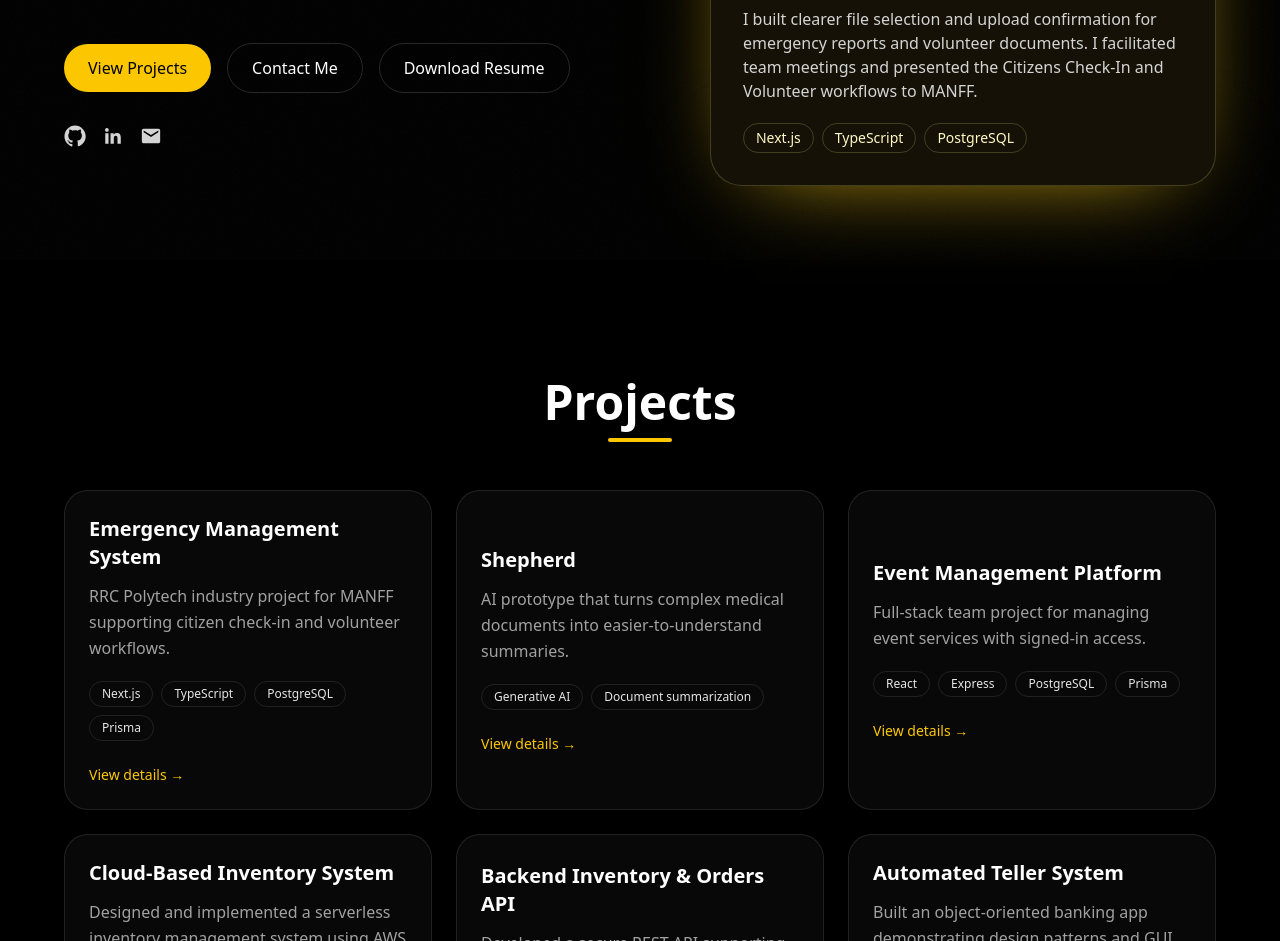
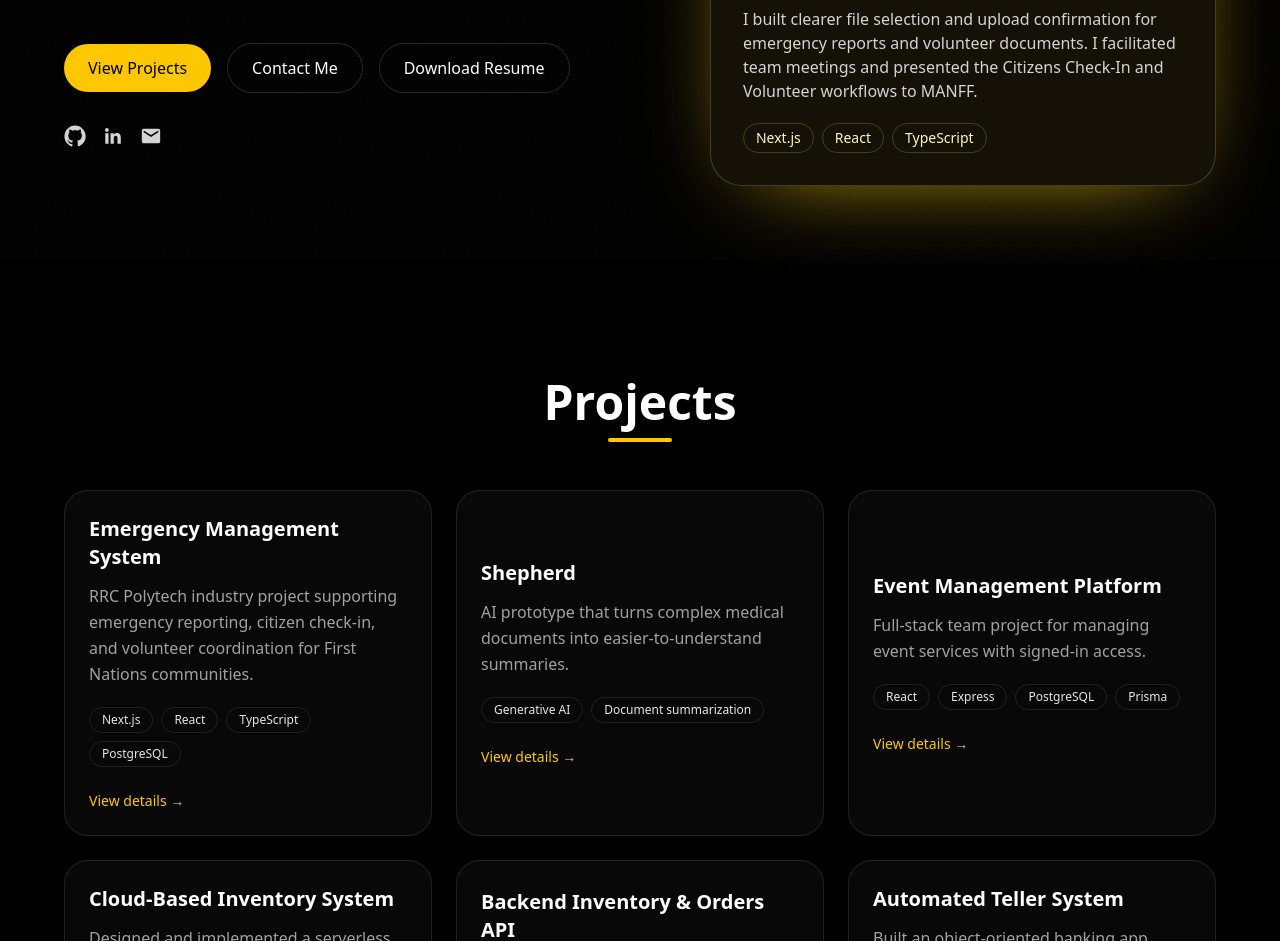
Before and after one commit to jecheta-rrc/nkechi-portfolio, a Next.js app: page / in a window 1280 px wide. Shown: the part 540-1481 px from the top of the page. Built offline with nearby package versions, Linux system fonts and the light colour scheme; a web font is replaced by a local one.

Commit message:
Expand Emergency Management System portfolio entry

```diff
--- a/src/data/projects.ts
+++ b/src/data/projects.ts
@@ -14,13 +14,14 @@ export const projects: Project[] = [
   {
     title: "Emergency Management System",
     description:
-      "RRC Polytech industry project for MANFF supporting citizen check-in and volunteer workflows.",
+      "RRC Polytech industry project supporting emergency reporting, citizen check-in, and volunteer coordination for First Nations communities.",
     longDescription:
-      "I improved the experience of uploading files for emergency reports and volunteer documents, facilitated team meetings, and demonstrated the Citizens Check-In and Volunteer flows to the client.",
-    tech: ["Next.js", "TypeScript", "PostgreSQL", "Prisma", "DaisyUI"],
+      "As a developer on the team, I improved document uploads for emergency reports and volunteer onboarding, contributed to the technical manual, and facilitated team meetings. I demonstrated the Citizens Check-In and Volunteer workflows to the client.",
+    tech: ["Next.js", "React", "TypeScript", "PostgreSQL", "Prisma", "DaisyUI"],
     highlights: [
-      "Updated file selection controls and added visible upload confirmation.",
-      "Improved component documentation and supported client demos.",
+      "Standardized file selection controls for emergency reports and volunteer documents, including criminal record checks and driver’s licences.",
+      "Added visible confirmation when a file uploaded successfully.",
+      "Improved TypeScript component documentation and contributed to the developer setup guide.",
     ],
   },
   {
```
